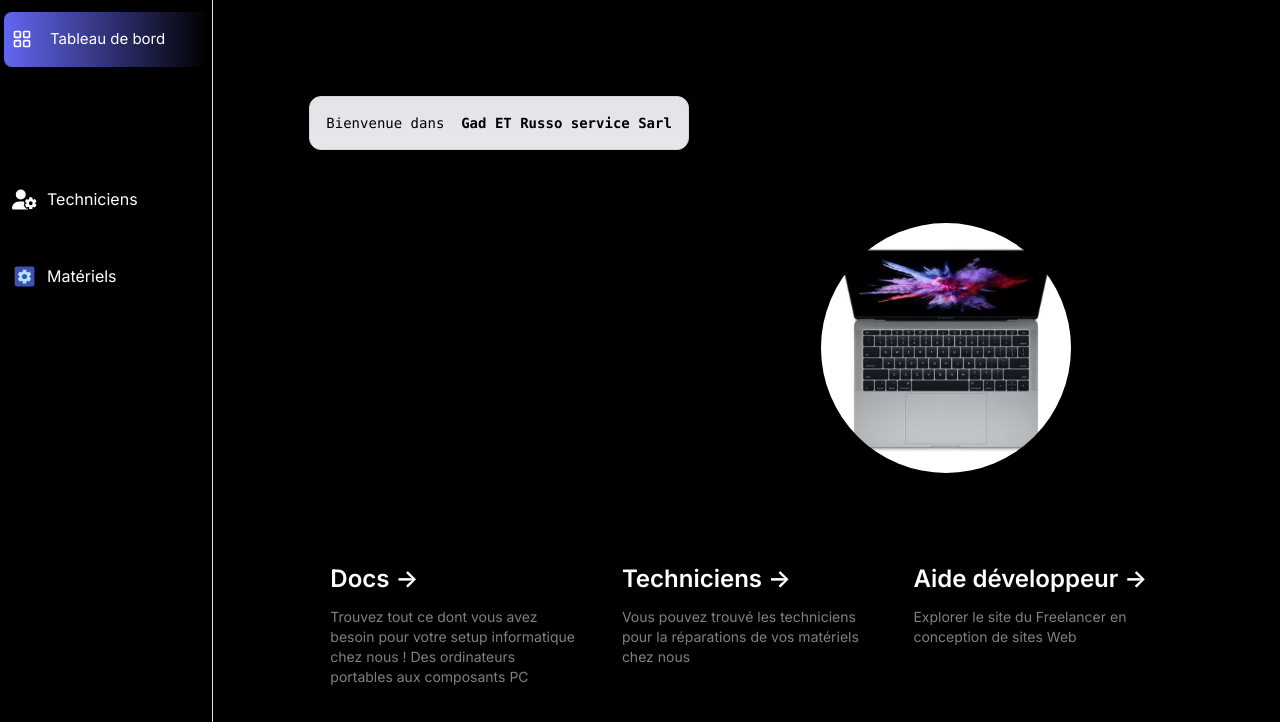
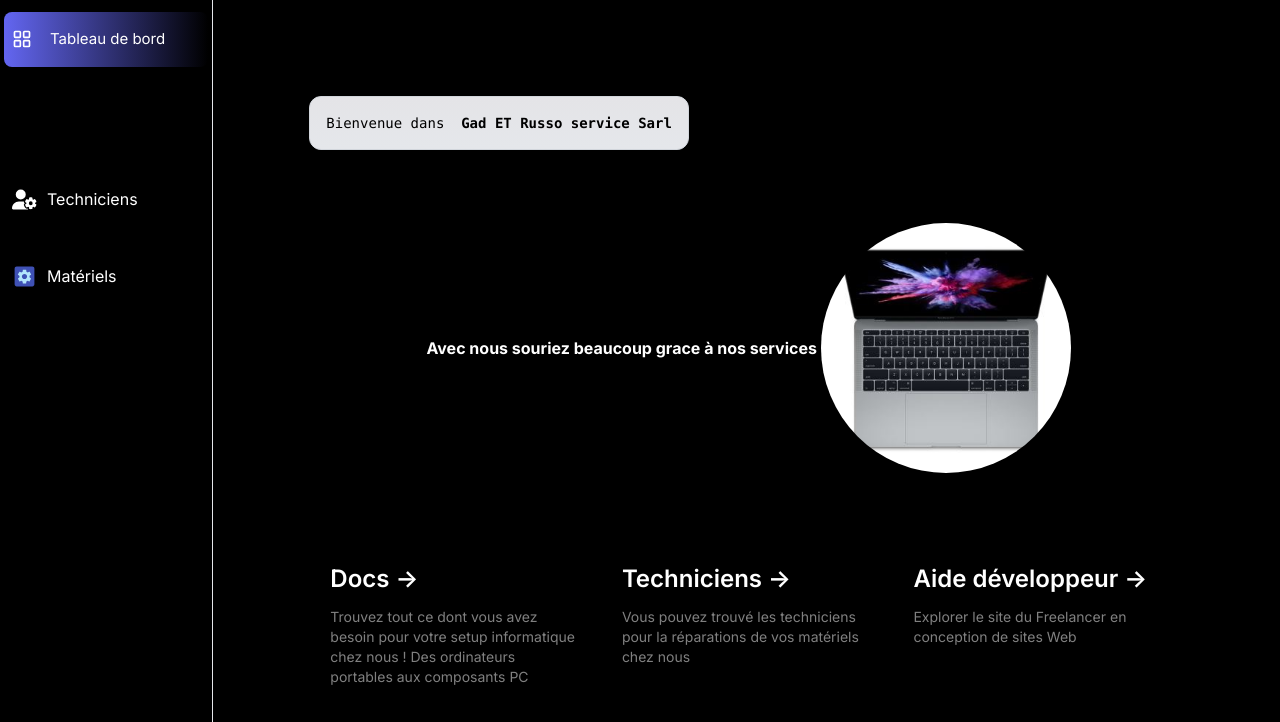
Before and after one commit to Israel-Okito/gadEtRusso, a Next.js app: page / in a window 1280 px wide. Shown: the top 722 px of the page. Built offline with nearby package versions, Linux system fonts and the light colour scheme.

Commit message:
another commit change color

```diff
--- a/src/app/(frontend)/page.jsx
+++ b/src/app/(frontend)/page.jsx
@@ -13,7 +13,7 @@ export default function Home() {
       </div>
 
       <div className="relative  flex items-center">
-      <p className="font-bold p-1">Avec nous souriez beaucoup grace à nos services </p>
+      <p className="font-bold p-1 text-white">Avec nous souriez beaucoup grace à nos services </p>
         <Image
           className="relative rounded-full "
           src="/mac.jpg"
@@ -46,7 +46,7 @@ export default function Home() {
           className="group rounded-lg border border-transparent px-5 py-4 transition-colors hover:border-gray-300 hover:bg-gray-100 "
 
         >
-          <h2 className={`mb-3 text-2xl font-semibold text-hover hover:text-black`}>
+          <h2 className={`mb-3 text-2xl font-semibold  hover:text-black`}>
              Techniciens{" "}
             <span className="inline-block transition-transform group-hover:translate-x-1 motion-reduce:transform-none">
               -&gt;
@@ -63,7 +63,7 @@ export default function Home() {
           target="_blank"
           rel="noopener noreferrer"
         >
-          <h2 className={`mb-3 text-2xl font-semibold text-white hover:text-black`}>
+          <h2 className={`mb-3 text-2xl font-semibold  hover:text-black`}>
             Aide développeur {" "}
             <span className="inline-block transition-transform group-hover:translate-x-1 motion-reduce:transform-none">
               -&gt;
```
